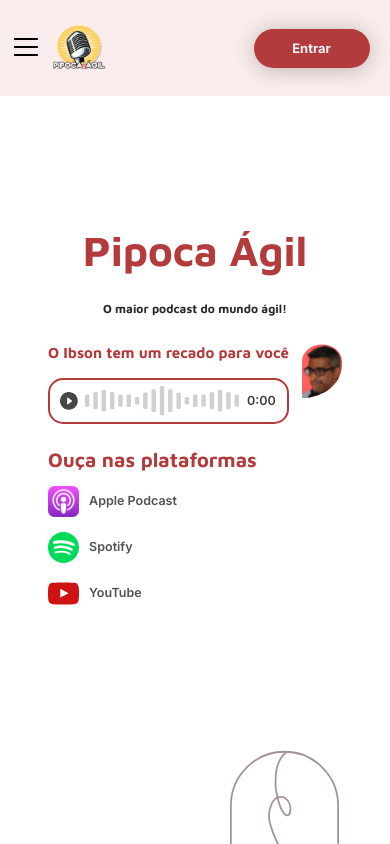
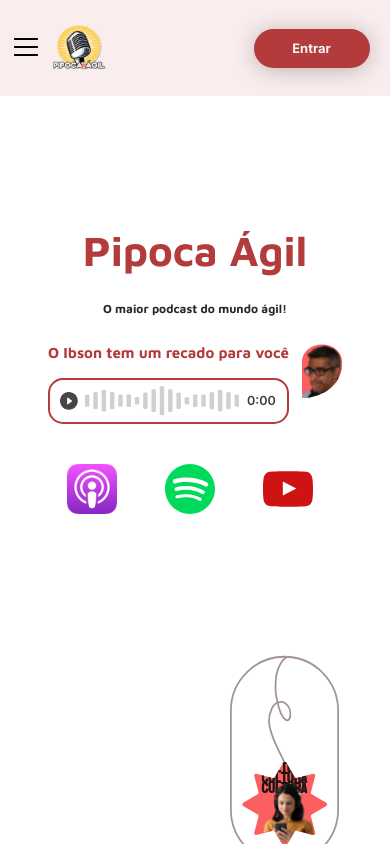
Before and after one commit to Pipoca-Agil/frontend, a React (Create React App) app: page / in a window 390 px wide. Shown: the top 844 px of the page. Built offline with nearby package versions, Linux system fonts and the light colour scheme; a web font is replaced by a local one.

Commit message:
feat: ajusta layout de responsividade do mobile

```diff
--- a/src/components/ListenOnPlatforms/index.tsx
+++ b/src/components/ListenOnPlatforms/index.tsx
@@ -10,6 +10,7 @@ export default function ListenOnPlatforms() {
 			<S.Title>
 				Ouça nas plataformas
 			</S.Title>
+			<S.PlataformLogosDiv>
 			<S.Platform href="https://podcasts.apple.com/us/podcast/pipoca-%C3%A1gil/id1490753920" target="_blank">
 				<S.PlatformIcon src={ApplePodcast}/>
 				<S.PlatformName>Apple Podcast</S.PlatformName>
@@ -22,6 +23,7 @@ export default function ListenOnPlatforms() {
 				<S.PlatformIcon src={YouTube}/>
 				<S.PlatformName>YouTube</S.PlatformName>
 			</S.Platform>
+			</S.PlataformLogosDiv>
 		</S.ListenOnPlatforms>
     )
 }
--- a/src/styles/ListenOnPlataforms/styled.ts
+++ b/src/styles/ListenOnPlataforms/styled.ts
@@ -15,6 +15,10 @@ export const Title = styled.h3`
     font-style: normal;
     font-weight: 700;
     line-height: 2.2rem;
+
+    @media (max-width: 926px) and (max-height: 926px) {
+        display: none;
+      }
 `;
 
 export const Platform = styled.a`
@@ -30,6 +34,11 @@ export const PlatformIcon = styled.img`
     margin-right: 1rem;
     object-fit: contain;
     cursor: pointer;
+
+    @media (max-width: 926px) and (max-height: 926px) {
+        width: 50px;
+        height: 50px;
+      }
 `;
 
 export const PlatformName = styled.p`
@@ -42,4 +51,16 @@ export const PlatformName = styled.p`
     font-style: normal;
     font-weight: 600;
     align-items: center;
+
+    @media (max-width: 926px) and (max-height: 926px) {
+        display: none;
+      }
 `;
+
+export const PlataformLogosDiv = styled.div`
+@media (max-width: 926px) and (max-height: 926px) {
+    display: flex;
+    align-items: center;
+    justify-content: space-around;
+  }
+`;
```
